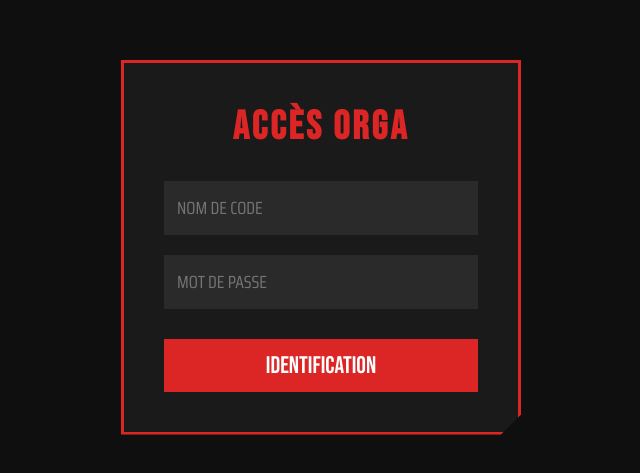
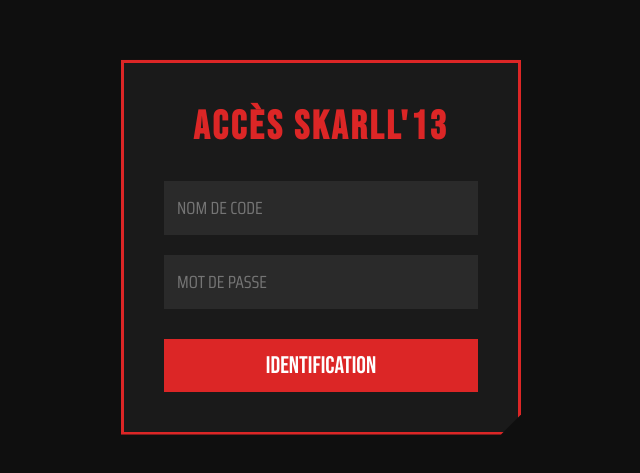
Before and after one commit to dracotve/orga-gta, a plain HTML site: page index.html in a window 1280 px wide. Shown: the part 153-626 px from the top of the page, without its empty margins (319-959 px from the left). Drawn offline with Linux system fonts and the light colour scheme.

Commit message:
Change organization name from GTA to Skarll'13

```diff
--- a/index.html
+++ b/index.html
@@ -3,7 +3,7 @@
 <head>
     <meta charset="UTF-8">
     <meta name="viewport" content="width=device-width, initial-scale=1.0">
-    <title>Organisation GTA</title>
+    <title>Organisation Skarll'13</title>
     <link href="https://fonts.googleapis.com/css2?family=Bebas+Neue&family=Saira+Condensed:wght@300;400;600;700;800&display=swap" rel="stylesheet">
     <style>
         :root {
@@ -130,7 +130,7 @@
 
     <div id="login-overlay">
         <div class="login-box">
-            <h2>ACCÈS orga</h2>
+            <h2>ACCÈS Skarll'13</h2>
             <input type="text" id="username" placeholder="NOM DE CODE">
             <input type="password" id="password" placeholder="MOT DE PASSE">
             <button onclick="checkLogin()">IDENTIFICATION</button>
@@ -141,7 +141,7 @@
     <div class="container" id="main-content">
         <div class="dashboard">
             <div class="dashboard-header">
-                <div class="dashboard-logo"><h2>orga    </h2></div>
+                <div class="dashboard-logo"><h2>Skarll'13    </h2></div>
             </div>
 
             <div class="dashboard-main">
@@ -236,7 +236,7 @@
                     <div class="content-section" id="id-card">
                         <h2 class="section-header">Carte d'Identité</h2>
                         <div class="id-card">
-                            <div class="id-header"><h3>orga - ID MEMBRE</h3></div>
+                            <div class="id-header"><h3>Skarll'13 - ID MEMBRE</h3></div>
                             <div class="id-content">
                                 <div class="id-field"><label>Nom de Code</label><div class="value">ALEX SHADOW</div></div>
                                 <div class="id-field"><label>Numéro ID</label><div class="value">#001</div></div>
```
